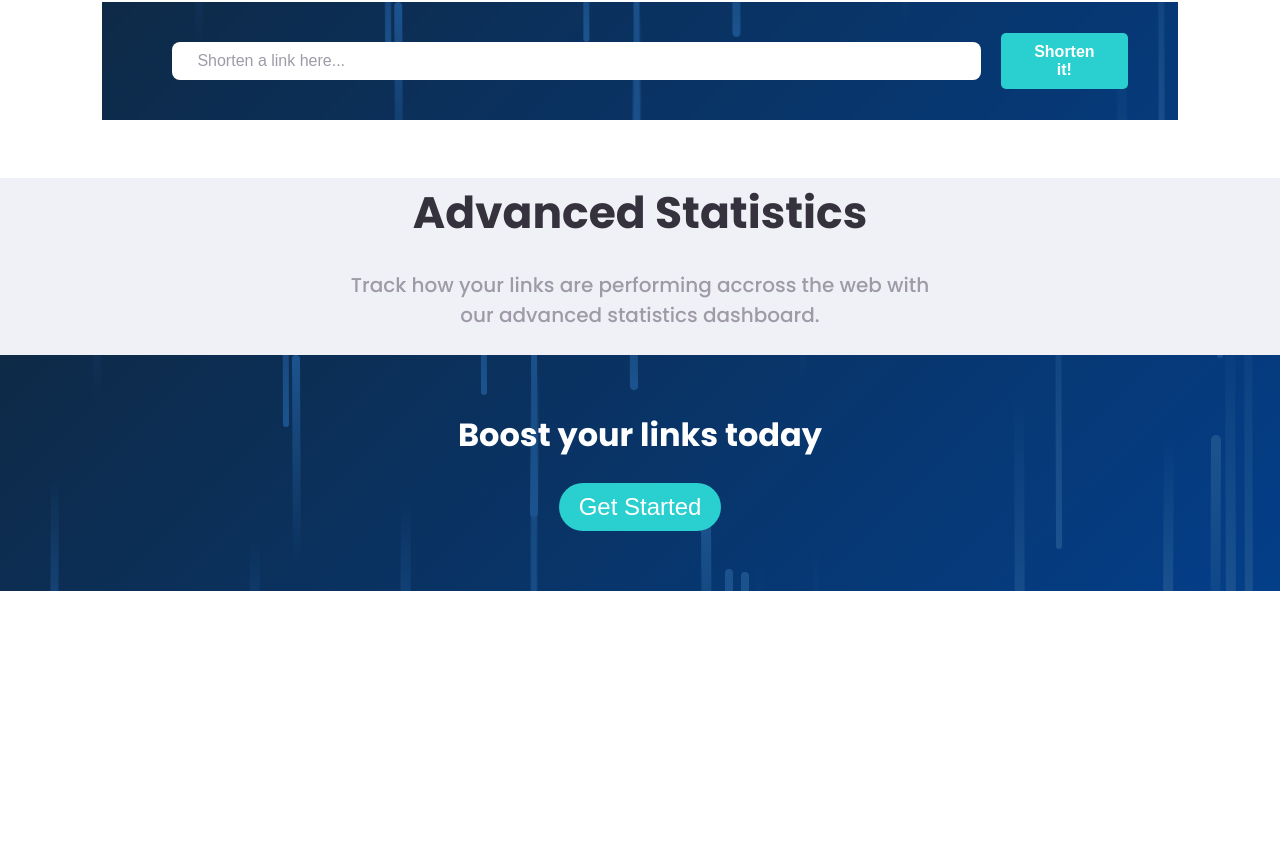
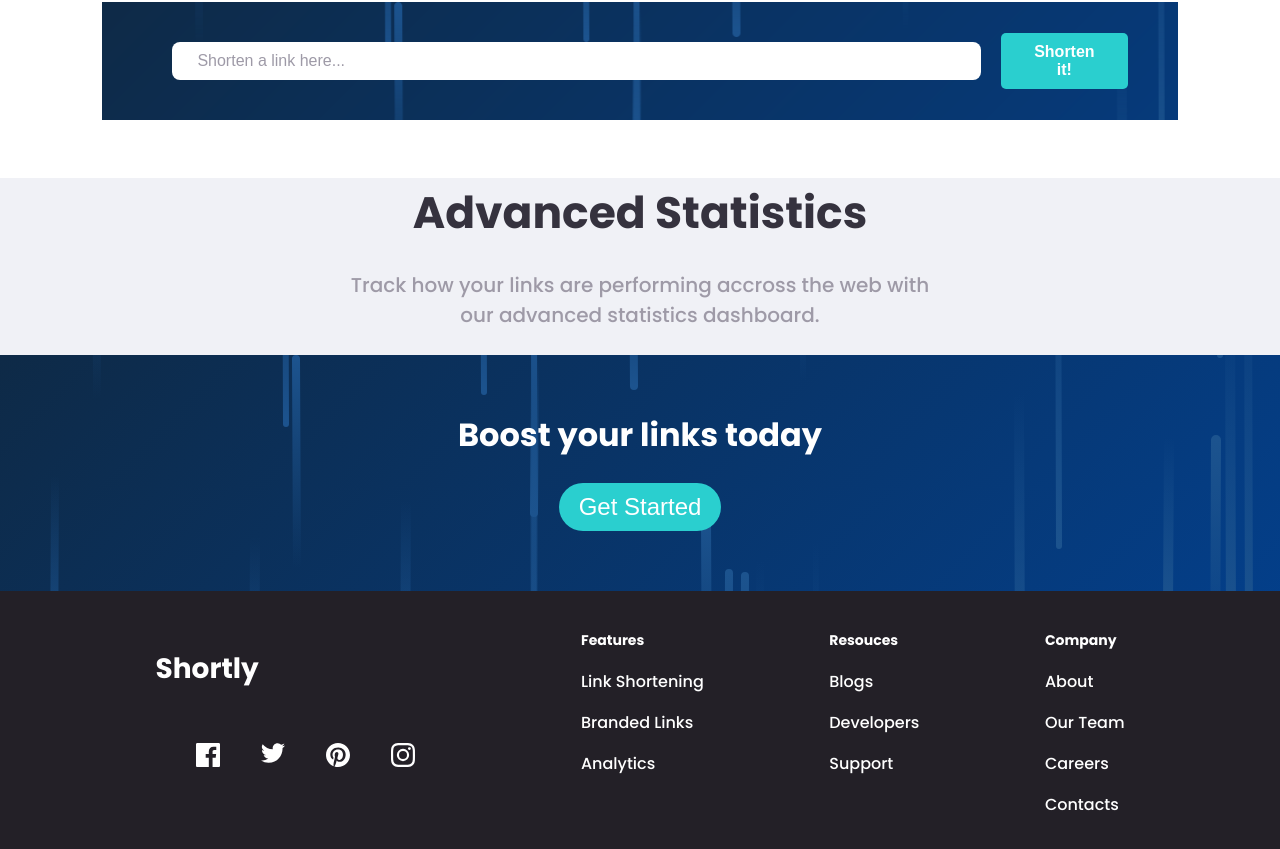
Before and after one commit to deepdarshan21/link-shortener, a Next.js app: page / in a window 1280 px wide. Shown: the part 782-1631 px from the top of the page. Before the commit the page ends 1373 px from the top, so only its background shows below. Built offline with nearby package versions, Linux system fonts and the light colour scheme.

Commit message:
Footer add

```diff
--- /dev/null
+++ b/components/Hover.js
@@ -0,0 +1,28 @@
+import styled from "styled-components";
+import theme from "../styles/theme";
+
+const UnstyledHover = (props) => {
+    return <p className={props.className}>{props.children}</p>;
+};
+
+const Hover = styled(UnstyledHover)({
+    // color: "red",
+    textDecoration: "none",
+    "&:hover": {
+        color: theme.color.primary.Cyan,
+        // fill: theme.color.primary.Cyan,
+        // fill: "red",
+        // filter: theme.color.primary.Cyan,
+        filter: "invert(0.5)",
+        cursor: "pointer",
+    },
+    // "&:first-child": {
+    //     fill: "red",
+    //     filter: "invert(0.5)",
+    //     "&:hover": {
+    //         background: "yellow",
+    //         fill: "red",
+    //     },
+    // },
+});
+export default Hover;
--- /dev/null
+++ b/layout/Footer.js
@@ -0,0 +1,82 @@
+import Typography from "../components/Typography";
+import Hover from "../components/Hover";
+import theme from "../styles/theme";
+import Facebook from "../assets/icon-facebook.svg";
+import Instagram from "../assets/icon-instagram.svg";
+import Pinterest from "../assets/icon-pinterest.svg";
+import Twitter from "../assets/icon-twitter.svg";
+
+const Footer = () => {
+    return (
+        <footer
+            style={{
+                background: "#232027",
+                color: "white",
+                padding: "20px 30px",
+                display: "flex",
+                justifyContent: "space-evenly",
+            }}
+        >
+            <div style={{ width: "300px" }}>
+                <Typography component="h4" fontSize="28px">
+                    Shortly
+                </Typography>
+                <span style={{ width: "100%", display: "flex", justifyContent: "space-evenly" }}>
+                    <Hover>
+                        <img src={Facebook.src} alt="Facebook" />
+                    </Hover>
+                    <Hover>
+                        <img src={Twitter.src} alt="Twitter" />
+                    </Hover>
+                    <Hover>
+                        <img src={Pinterest.src} alt="Pinterest" />
+                    </Hover>
+                    <Hover>
+                        <img src={Instagram.src} alt="Instagram" />
+                    </Hover>
+                </span>
+            </div>
+            <div>
+                <Typography component="h4">Features</Typography>
+                <Hover>
+                    <a>Link Shortening</a>
+                </Hover>
+                <Hover>
+                    <a>Branded Links</a>
+                </Hover>
+                <Hover>
+                    <a>Analytics</a>
+                </Hover>
+            </div>
+            <div>
+                <Typography component="h4">Resouces</Typography>
+                <Hover>
+                    <a>Blogs</a>
+                </Hover>
+                <Hover>
+                    <a>Developers</a>
+                </Hover>
+                <Hover>
+                    <a>Support</a>
+                </Hover>
+            </div>
+            <div>
+                <Typography component="h4">Company</Typography>
+                <Hover>
+                    <a>About</a>
+                </Hover>
+                <Hover>
+                    <a>Our Team</a>
+                </Hover>
+                <Hover>
+                    <a>Careers</a>
+                </Hover>
+                <Hover>
+                    <a>Contacts</a>
+                </Hover>
+            </div>
+        </footer>
+    );
+};
+
+export default Footer;
--- a/pages/index.js
+++ b/pages/index.js
@@ -9,6 +9,7 @@ import Meteor from "../assets/Meteor.png";
 import { useState } from "react";
 import axios from "axios";
 import UpperFooter from "../layout/UpperFooter";
+import Footer from "../layout/Footer";
 
 export default function Home() {
     const [record, updateRecord] = useState([]);
@@ -118,6 +119,7 @@ export default function Home() {
                 our advanced statistics dashboard.
             </Typography>
             <UpperFooter />
+            <Footer />
         </>
     );
 }
```
